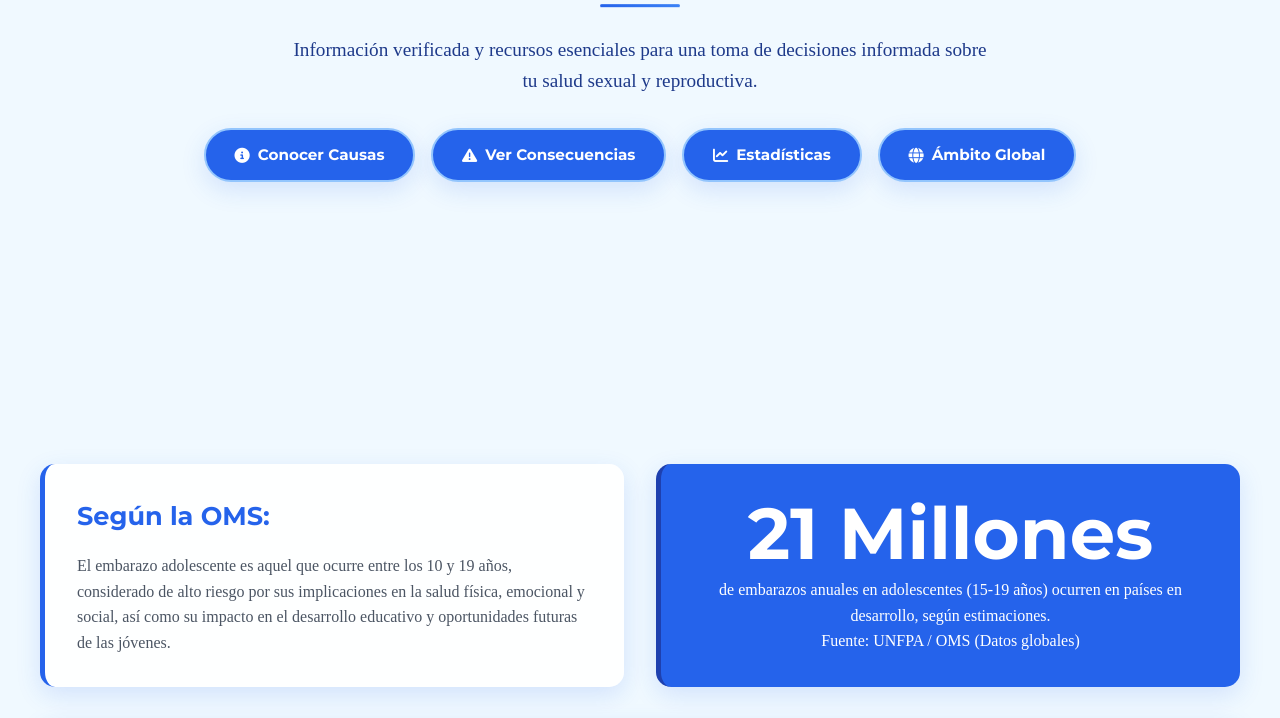
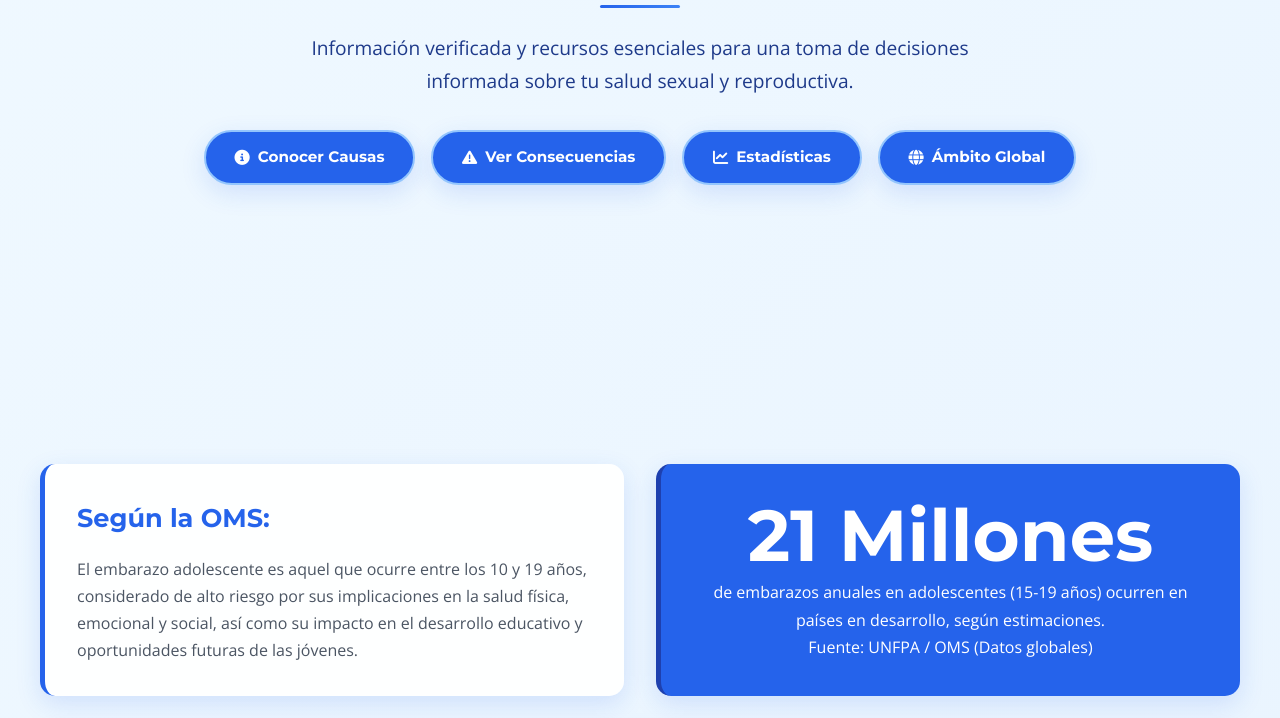
Before and after one commit to SvdGamerYT/prevenciondelembarazoenadolescentesvzla, a website: page global.html in a window 1280 px wide. Shown: the part 459-1177 px from the top of the page. Drawn offline with nearby package versions, Linux system fonts and the light colour scheme.

Commit message:
Update global.html

```diff
--- a/global.html
+++ b/global.html
@@ -46,6 +46,15 @@
             --fondo-tarjeta-translucido: rgba(255, 255, 255, 0.92);
             --fondo-oscuro-translucido: rgba(30, 64, 175, 0.95);
         }
+
+	*, *::before, *::after { box-sizing: border-box; margin: 0; padding: 0; }
+        html { scroll-behavior: smooth; overflow-x: hidden; }
+        body {
+            font-family: 'Open Sans', sans-serif;
+            line-height: 1.7;
+            color: var(--texto-medio);
+            background: linear-gradient(135deg, var(--fondo-claro) 0%, #DBEAFE 100%);
+            padding-top: 75px;
 
         .site-header {
             position: fixed; top: 0; left: 0; width: 100%; z-index: 1000;
```
